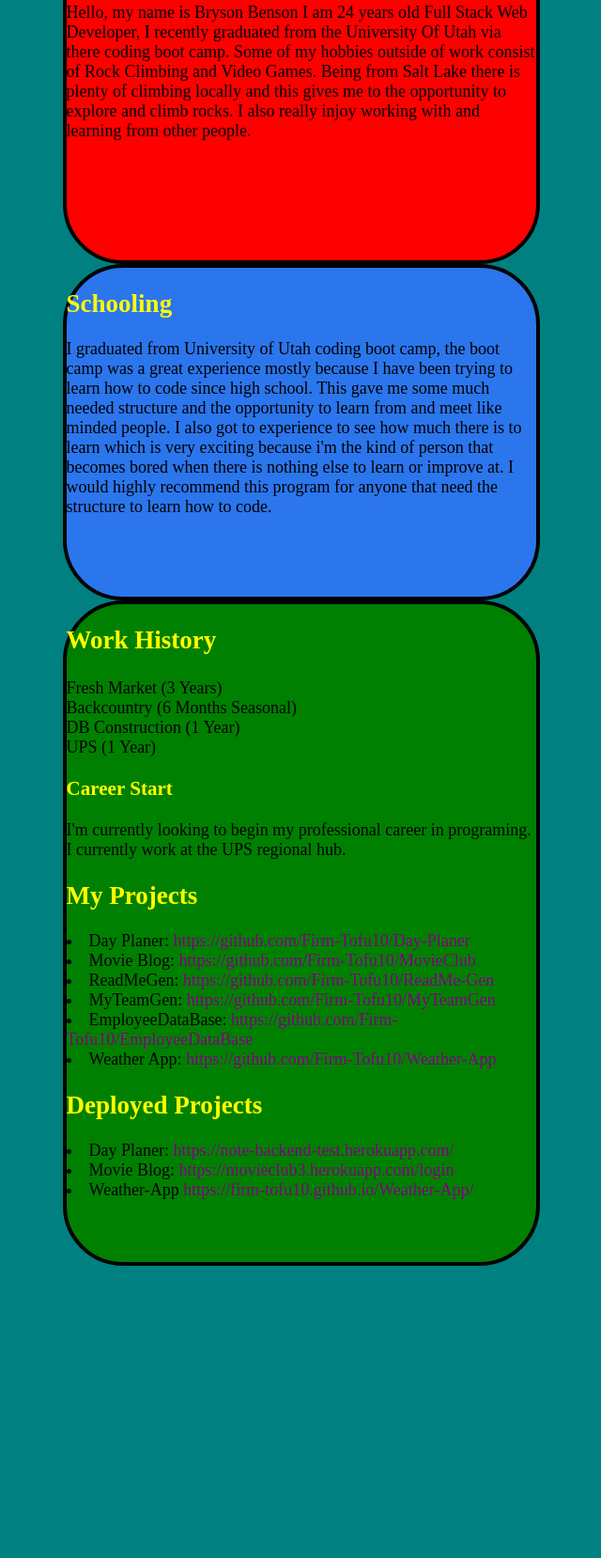
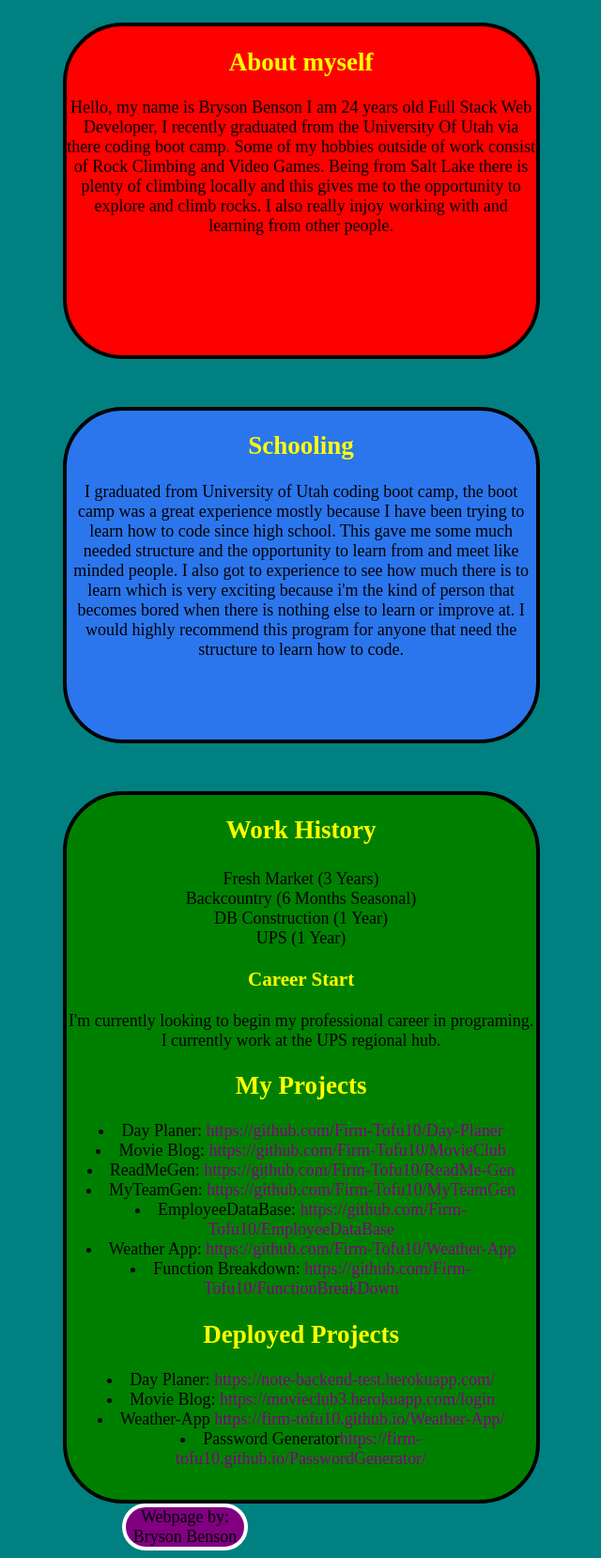
Before and after one commit to Firm-Tofu10/BrysonsPage, a plain HTML site: page index.html in a window 1280 px wide. Shown: the part 1448-3106 px from the top of the page at 94% size, without its empty margins (447-1087 px from the left). Before the commit the page ends 2803 px from the top, so only its background shows below. Drawn offline with Linux system fonts and the light colour scheme.

Commit message:
Fixed Spacing
Fixed Spacing

```diff
--- a/index.html
+++ b/index.html
@@ -3,7 +3,7 @@
 	<p>Full Stack Web Developer</p>
 	<div class="navDiv">
 		<ul class="navUl">
-			<li class="navLi">
+			<li id="navLi">
 				<a href="#containerContactMe" class="contactBtn">Contact Me</a>
 			</li>
 			<li>
@@ -54,7 +54,11 @@
 				<div class="mb-5 wow fadeIn">
 					<div id="containerAboutMe" class="containerAboutMe">
 						<h2 class="h1 mb-0 text-primary">About myself</h2>
-						<p>Hello, my name is Bryson Benson I am 24 years old Full Stack Web Developer, I recently graduated from the University Of Utah via there coding boot camp. Some of my hobbies outside of work consist of Rock Climbing and Video Games. Being from Salt Lake there is plenty of climbing locally and this gives me to the opportunity to explore and climb rocks. I also really injoy working with and learning from other people.</p>
+						<p>Hello, my name is Bryson Benson I am 24 years old Full Stack Web Developer, I recently graduated from the
+							University Of Utah via there coding boot camp. Some of my hobbies outside of work consist of Rock Climbing
+							and Video Games. Being from Salt Lake there is plenty of climbing locally and this gives me to the
+							opportunity to explore and climb rocks. I also really injoy working with and learning from other people.
+						</p>
 					</div>
 					<div id="containerSchooling" class="containerSchooling">
 						<h2 class="mb-0 text-primary">Schooling</h2>
@@ -62,7 +66,12 @@
 						<div class="col-sm-6 col-xl-4 mt-4">
 							<div class="card text-center border-0 rounded-3">
 								<div class="card-body"></div>
-								<p class="mb-0">I graduated from University of Utah coding boot camp, the boot camp was a great experience mostly because I have been trying to learn how to code since high school. This gave me some much needed structure and the opportunity to learn from and meet like minded people. I also got to experience to see how much there is to learn which is very exciting because i'm the kind of person that becomes bored when there is nothing else to learn or improve at. I would highly recommend this program for anyone that need the structure to learn how to code.</p>
+								<p class="mb-0">I graduated from University of Utah coding boot camp, the boot camp was a great
+									experience mostly because I have been trying to learn how to code since high school. This gave me some
+									much needed structure and the opportunity to learn from and meet like minded people. I also got to
+									experience to see how much there is to learn which is very exciting because i'm the kind of person
+									that becomes bored when there is nothing else to learn or improve at. I would highly recommend this
+									program for anyone that need the structure to learn how to code.</p>
 							</div>
 						</div>
 					</div>
@@ -137,6 +146,8 @@
 							</li>
 							<li>Weather App: <a
 									href="https://github.com/Firm-Tofu10/Weather-App">https://github.com/Firm-Tofu10/Weather-App</a></li>
+							<li>Function Breakdown: <a
+										href="https://github.com/Firm-Tofu10/FunctionBreakDown">https://github.com/Firm-Tofu10/FunctionBreakDown</a></li>
 							<h2 class="mb-0 text-primary">Deployed Projects</h2>
 							<li>Day Planer: <a
 									href="https://note-backend-test.herokuapp.com/">https://note-backend-test.herokuapp.com/</a>
@@ -145,9 +156,14 @@
 									href="https://movieclub3.herokuapp.com/login">https://movieclub3.herokuapp.com/login</a></li>
 							<li>Weather-App <a
 									href="https://firm-tofu10.github.io/Weather-App/">https://firm-tofu10.github.io/Weather-App/</a></li>
-									<!-- <img class="codeGen" src="codegen.png" alt="..."> -->
-							</div>
+							<li>Password Generator<a
+										href="https://firm-tofu10.github.io/Weather-App/">https://firm-tofu10.github.io/PasswordGenerator/</a></li>
+							<!-- <img class="codeGen" src="codegen.png" alt="..."> -->
+						</div>
 					</div>
 				</div>
 			</div>
 		</div>
+		<div class="webpage">
+			Webpage by: Bryson Benson
+	</div>
--- a/styles.css
+++ b/styles.css
@@ -1,15 +1,17 @@
-body
-{
-margin-top:20px;
-background-color:teal;
-font-size:18px; ;
+body {
+	margin-top: 20px;
+	background-color: teal;
+	font-size: 18px;
+	;
 }
+
 .icon-box.medium {
 	font-size: 20px;
 	width: 50px;
 	height: 50px;
 	line-height: 50px;
 }
+
 .icon-box {
 	font-size: 30px;
 	margin-bottom: 33px;
@@ -22,6 +24,7 @@ font-size:18px; ;
 	text-align: center;
 	border-radius: 0.3rem;
 }
+
 .social-icon-style2 li a {
 	display: inline-block;
 	font-size: 14px;
@@ -32,6 +35,7 @@ font-size:18px; ;
 	line-height: 41px;
 	width: 41px;
 }
+
 .rounded-3 {
 	border-radius: 0.3rem !important;
 }
@@ -49,7 +53,9 @@ font-size:18px; ;
 	margin-right: 5px;
 }
 
-a, a:active, a:focus {
+a,
+a:active,
+a:focus {
 	color: purple;
 	text-decoration: none;
 	transition-timing-function: ease-in-out;
@@ -64,27 +70,33 @@ a, a:active, a:focus {
 	-o-transition-duration: .2s;
 }
 
-.text-secondary, .text-secondary-hover:hover {
+.text-secondary,
+.text-secondary-hover:hover {
 	color: #59b73f !important;
 }
+
 .display-25 {
 	font-size: 1.4rem;
 }
 
-.text-primary, .text-primary-hover:hover {
-    color:yellow !important;
+.text-primary,
+.text-primary-hover:hover {
+	color: yellow !important;
 }
 
 p {
 	margin: 0 0 20px;
 }
 
-.mb-1-6, .my-1-6 {
+.mb-1-6,
+.my-1-6 {
 	margin-bottom: 1.6rem;
 }
+
 .name {
 	color: darkblue;
 }
+
 .me {
 	height: 500px;
 	width: 500px;
@@ -92,6 +104,7 @@ p {
 	position: relative;
 	left: 40%;
 }
+
 .containerContactMe {
 	border: 2px;
 	height: 350px;
@@ -104,7 +117,11 @@ p {
 	justify-content: center;
 	position: relative;
 	left: 40%;
+	text-align: center;
+	margin-bottom: 4%;
+	margin-top: 4%;
 }
+
 .containerAboutMe {
 	border: 2px;
 	height: 350px;
@@ -118,8 +135,12 @@ p {
 	justify-content: center;
 	position: relative;
 	left: 40%;
+	text-align: center;
+	margin-bottom: 4%;
+	margin-top: 4%;
 }
-		.containerSchooling{
+
+.containerSchooling {
 	border: 2px;
 	height: 350px;
 	width: 500px;
@@ -132,10 +153,14 @@ p {
 	justify-content: center;
 	position: relative;
 	left: 40%;
+	text-align: center;
+	margin-bottom: 4%;
+	margin-top: 4%;
 }
-		.myWorkContainer{
+
+.myWorkContainer {
 	border: 2px;
-			height: 700px;
+	height: 750px;
 	width: 500px;
 	border: 4px solid black;
 	background-color: green;
@@ -145,7 +170,10 @@ p {
 	justify-content: center;
 	position: relative;
 	left: 40%;
+	text-align: center;
+	margin-top: 4%;
 }
+
 .header {
 	padding: 60px;
 	text-align: center;
@@ -153,67 +181,86 @@ p {
 	color: white;
 	font-size: 30px;
 }
+
 .schoolBtn {
 	color: rgb(43, 118, 237);
-		background-color:black;
+	background-color: black;
 	border-color: white;
 	justify-content: center;
 	position: relative;
 	border-radius: 4rem;
 	border: 4px solid white;
 }
+
 .workBtn {
 	color: green;
-		background-color:black;
+	background-color: black;
 	border-color: white;
 	justify-content: center;
 	position: relative;
 	border-radius: 4rem;
 	border: 4px solid white;
 }
+
 .contactBtn {
 	color: orange;
-		background-color:black;
-		border-color: white;
-		justify-content: center;
-		position: relative;
-		border-radius: 4rem;
-		border: 4px solid white;
-
-	}
-	.aboutBtn {
-		color: red;
-		background-color:black;
+	background-color: black;
 	border-color: white;
 	justify-content: center;
 	position: relative;
 	border-radius: 4rem;
 	border: 4px solid white;
 }
+
+.aboutBtn {
+	color: red;
+	background-color: black;
+	border-color: white;
+	justify-content: center;
+	position: relative;
+	border-radius: 4rem;
+	border: 4px solid white;
+}
+
 .centerAboutMe {
 	left: 50%;
 }
+
 .navDiv {
 	align-items: left;
 	float: center;
 	display: inline;
 }
+
 .navUl {
 	list-style: none;
 	align-items: left;
 	float: center;
 	margin: 10px;
-	border-radius:5px;
+	border-radius: 5px;
 	text-align: center;
 	padding: 5px;
 	display: inline;
+	text-align: center;
 }
-.navLi {
+
+#navLi {
 	float: center;
 	display: inline;
 }
-/* .codeGen {
+
+.webpage {
+	border-radius: 4rem;
+	border: 4px solid white;
+	background-color: purple;
+	text-align: center;
+	width: 10%;
+	position: relative;
+	margin-left: 45%;
+}
+
+.codeGen {
 	position: relative;
 	left: 100%;
-
-} */
+	margin-right: -90%;
+}
```
Lines whose indentation alone changed are shown as unchanged.
